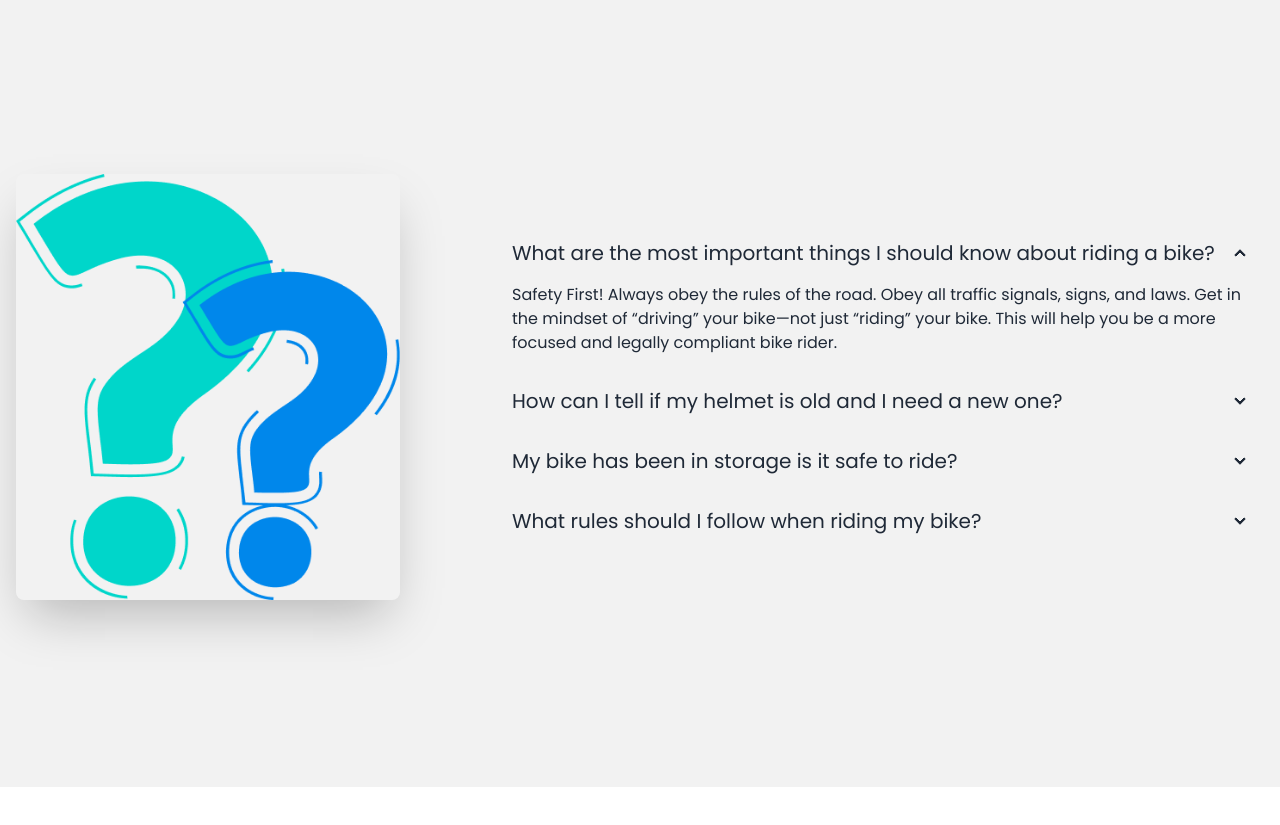
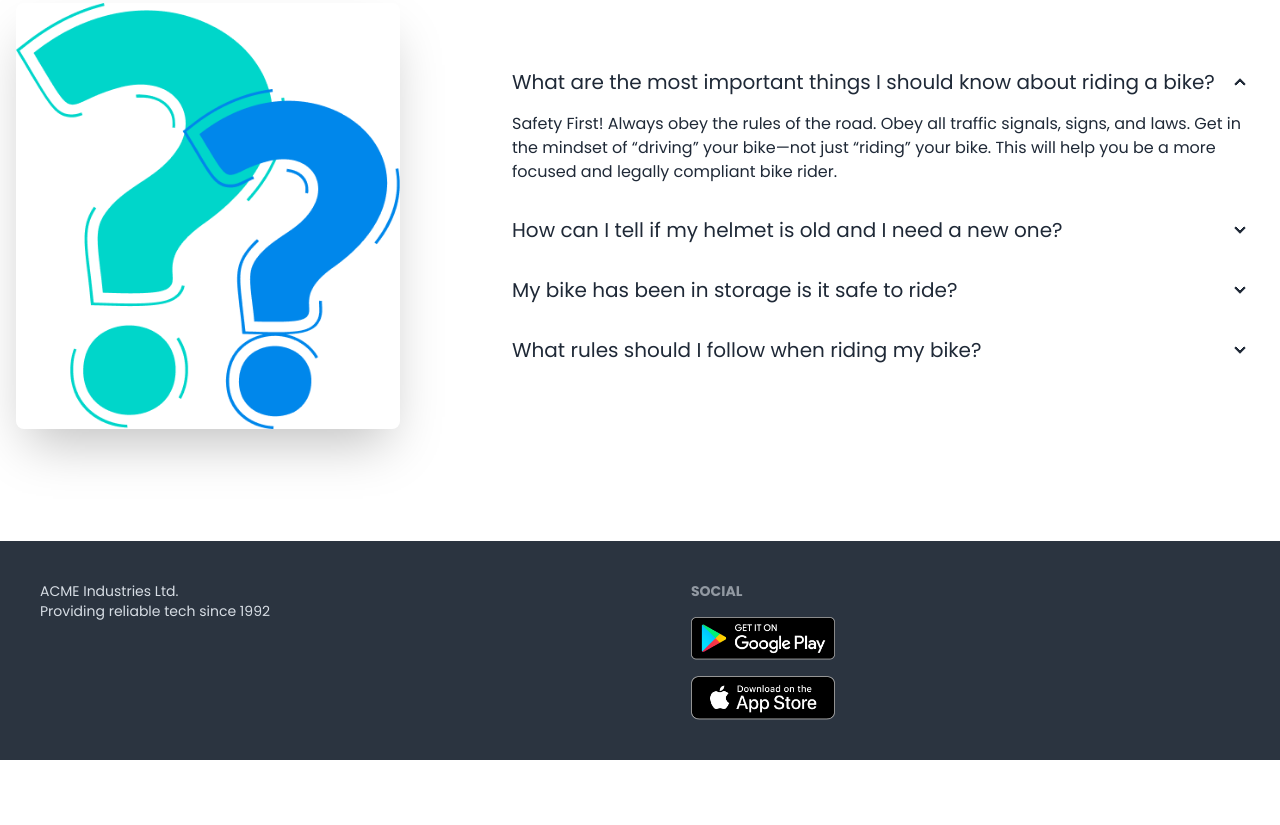
Before and after one commit to developerMubarok/Biker-Jone, a plain HTML site: page index.html in a window 1280 px wide. Shown: the part 2237-3062 px from the top of the page. After the commit the page ends 2997 px from the top, so only its background shows below. Drawn offline with nearby package versions, Linux system fonts and the light colour scheme.

Commit message:
footer section add

```diff
--- a/index.html
+++ b/index.html
@@ -273,7 +273,7 @@
          <!-- FAQ -->
          <section class="my-24">
           <h3 class="text-5xl mb-12 font-semibold text-center">Frequently Asked<span class="text-bike-primary">Questions </span></h3>
-          <div class="hero min-h-screen bg-base-200">
+          <div class="hero ">
             <div class="hero-content  flex-col lg:gap-24 lg:flex-row">
               <img src="./images/others/faq.png" class="max-w-sm rounded-lg shadow-2xl" />
               <div>
@@ -321,8 +321,19 @@
           </div>
          </section>
     </main>
-    <footer>
+    <footer class="footer p-10 bg-neutral text-neutral-content">
+      <aside>
 
+        <p>ACME Industries Ltd.<br/>Providing reliable tech since 1992</p>
+      </aside>
+      <nav>
+        <header class="footer-title">Social</header>
+        <div class="grid grid-cols-1 d gap-4">
+          <a><img class="w-36" src="./images/others/android.png" alt=""></a>
+          <a><img class="w-36" src="./images/others/ios.png" alt=""></a>
+
+        </div>
+      </nav>
     </footer>
 </body>
 </html>
```
